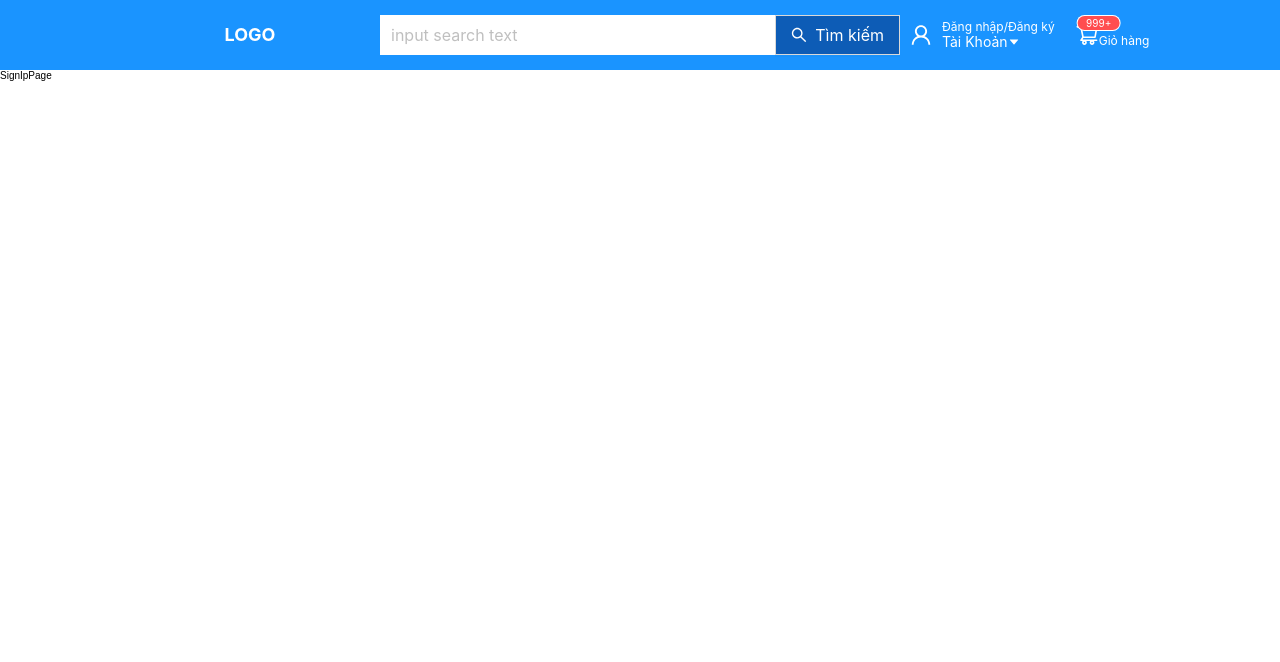
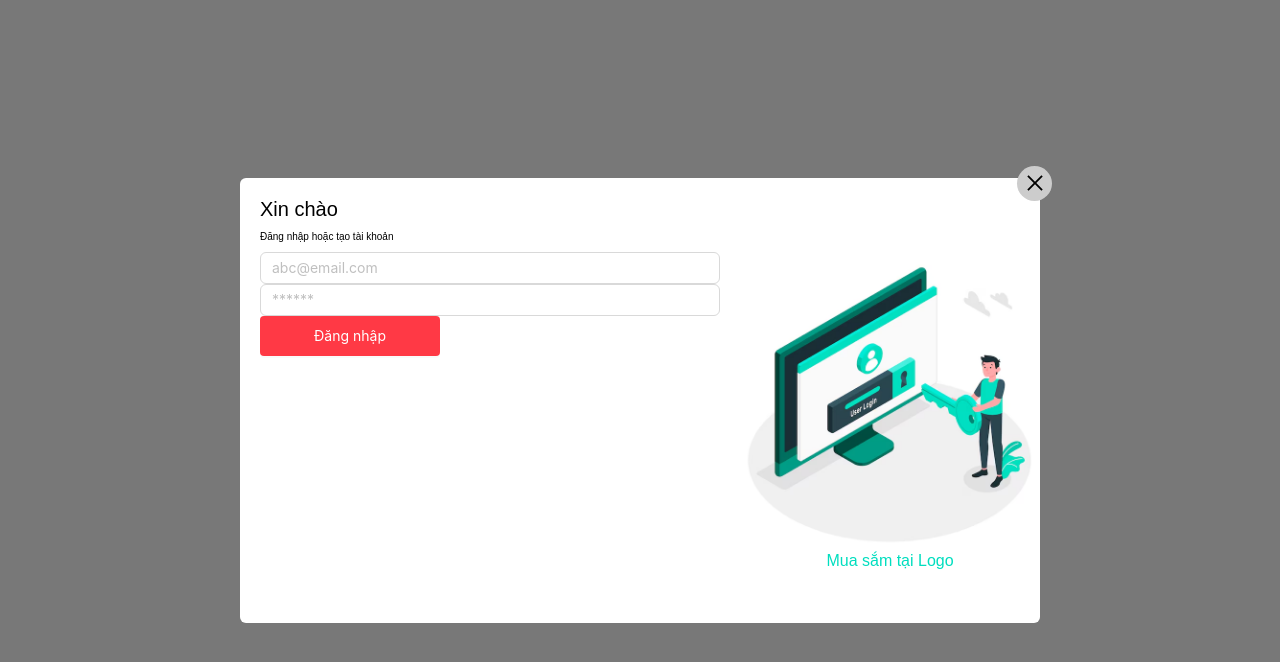
Before and after one commit to TranMinhHieu20/MERN-store, a React (Create React App) app in the folder client/: page /sign-in in a window 1280 px wide. Shown: the top 662 px of the page. Built offline with nearby package versions, Linux system fonts and the light colour scheme.

Commit message:
create-signIn-signUp

```diff
--- /dev/null
+++ b/client/src/components/InputForm/InputForm.jsx
@@ -0,0 +1,11 @@
+import React, { useState } from "react";
+import { Input } from "antd";
+
+const InputForm = (props) => {
+  const { placeholder } = props;
+  // eslint-disable-next-line
+  const [valueInput, setValueInput] = useState("");
+  return <Input placeholder={placeholder} valueInput={valueInput} />;
+};
+
+export default InputForm;
--- a/client/src/pages/SignInPage/SignInPage.jsx
+++ b/client/src/pages/SignInPage/SignInPage.jsx
@@ -1,7 +1,80 @@
-import React from "react";
+import React, { useState } from "react";
+import {
+  WrapperContainerLeft,
+  WrapperContainerRight,
+  WrapperContainerRightClose,
+  WrapperContainerRightTitle,
+} from "./styleSignIn";
+import InputForm from "../../components/InputForm/InputForm";
+import ButtonComponent from "../../components/ButtonComponent/ButtonComponent";
+import { Image } from "antd";
+import imageSignInSignUp from "../../assets/image/imageSignInSignUp.avif";
+import { CloseOutlined } from "@ant-design/icons";
 
 const SignIpPage = () => {
-  return <div>SignIpPage</div>;
+  const [isOpen, setIsOpen] = useState(true); // State để kiểm soát hiển thị
+
+  if (!isOpen) return null; // Nếu isOpen = false, không render gì cả
+  return (
+    <div
+      style={{
+        display: "flex",
+        height: "100vh",
+        alignItems: "center",
+        justifyContent: "center",
+        backgroundColor: "rgba(0, 0,0, 0.53)",
+      }}
+    >
+      <div
+        style={{
+          width: "800px",
+          height: "445px",
+          borderRadius: "6px",
+          backgroundColor: "#fff",
+          display: "flex",
+
+          // alignItems: "center",
+        }}
+      >
+        <WrapperContainerLeft style={{ padding: "20px" }}>
+          <h1>Xin chào</h1>
+          <p>Đăng nhập hoặc tạo tài khoản</p>
+          <InputForm placeholder="abc@email.com" />
+          <InputForm placeholder="******" />
+          <ButtonComponent
+            border={false}
+            size={20}
+            styleButton={{
+              background: "rgb(255,57,69)",
+              color: "#fff",
+              height: "40px",
+              width: "180px",
+              border: "none",
+              borderRadius: "4px",
+              marginRight: "10px",
+            }}
+            textButton="Đăng nhập"
+          />
+        </WrapperContainerLeft>
+        <WrapperContainerRight style={{ height: "100%" }}>
+          <Image
+            preview={false}
+            src={imageSignInSignUp}
+            style={{
+              width: "300px",
+              height: "445px",
+              borderRadius: "4px",
+              objectFit: "contain",
+            }}
+          />
+          <WrapperContainerRightTitle>
+            Mua sắm tại Logo
+          </WrapperContainerRightTitle>
+          <WrapperContainerRightClose onClick={() => setIsOpen(false)} />
+        </WrapperContainerRight>
+      </div>
+    </div>
+  );
 };
 
 export default SignIpPage;
--- /dev/null
+++ b/client/src/pages/SignInPage/styleSignIn.js
@@ -0,0 +1,41 @@
+import styled from "styled-components";
+import { CloseOutlined } from "@ant-design/icons";
+export const WrapperContainerLeft = styled.div`
+  flex: 1;
+`;
+
+export const WrapperContainerRight = styled.div`
+  position: relative;
+  }
+`;
+export const WrapperContainerRightClose = styled(CloseOutlined)`
+  font-size: 20px;
+  width: 35px;
+  height: 35px;
+  background-color: #ccc;
+  color: #000;
+  display: flex;
+  align-items: center;
+  justify-content: center;
+  position: absolute;
+  top: -12px;
+  right: -12px;
+  border-radius: 50%;
+  transition: background-color 0.3s, color 0.3s;
+
+  &:hover {
+    background-color: red;
+    color: white;
+    cursor: pointer;
+  }
+`;
+
+export const WrapperContainerRightTitle = styled.h4`
+  position: absolute;
+  font-size: 16px;
+  color: #01debf;
+  bottom: 10%;
+  left: 50%;
+  transform: translateX(-50%);
+  white-space: nowrap;
+`;
--- a/client/src/routes/index.js
+++ b/client/src/routes/index.js
@@ -31,12 +31,12 @@ export const routes = [
   {
     path: "/sign-in",
     page: SignInPage,
-    isShowHeader: true,
+    isShowHeader: false,
   },
   {
     path: "/sign-up",
     page: SignUpPage,
-    isShowHeader: true,
+    isShowHeader: false,
   },
   {
     path: "/product-details",
```
Also changed, not shown: client/src/assets/image/imageSignInSignUp.avif (added).
